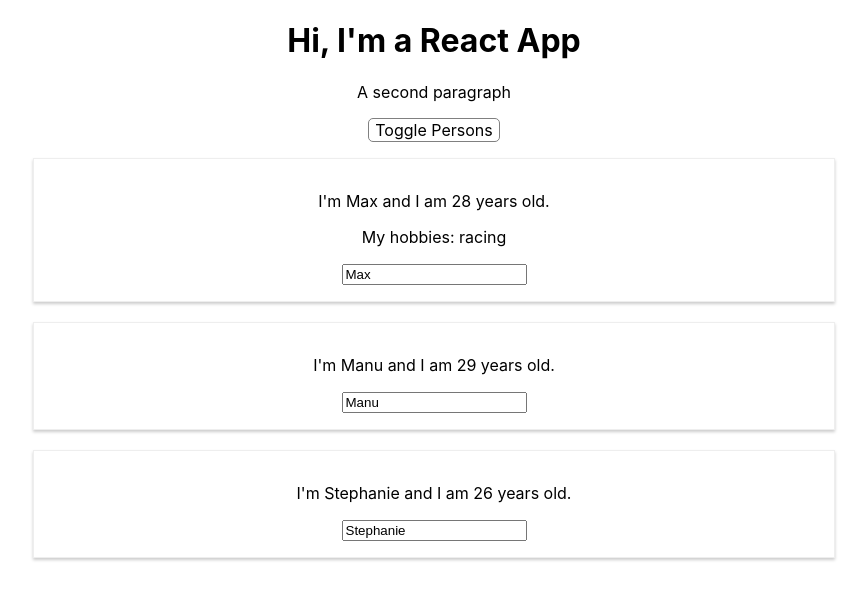
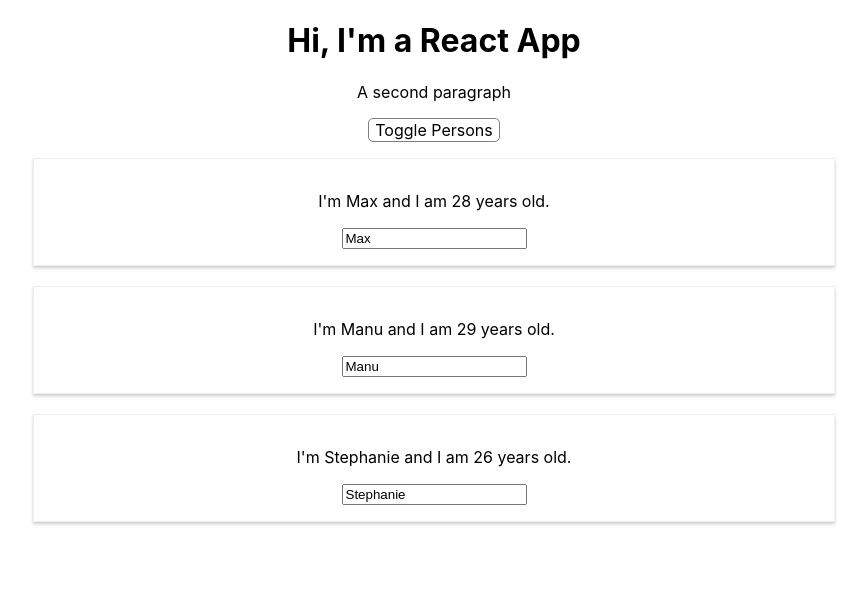
Before and after one commit to nictrey30/academind-complete-react, a React (Create React App) app in the folder 2-list-conditionals/react-list-condtionals/: page / in a window 1280 px wide. Shown: the top 600 px of the page, without its empty margins (206-1073 px from the left). Built offline with nearby package versions, Linux system fonts and the light colour scheme.

Commit message:
passing function with arguments with props to children

```diff
--- a/2-list-conditionals/react-list-condtionals/src/App.js
+++ b/2-list-conditionals/react-list-condtionals/src/App.js
@@ -21,38 +21,9 @@ class App extends Component {
     togglePersons: true
   };
 
-  handleSwitchNames = (newName) => {
-    this.setState({
-      persons: [
-        {
-          name: newName,
-          age: 28
-        },
-        {
-          name: 'Manu',
-          age: 29
-        },
-        {
-          name: 'Stephanie',
-          age: 26
-        }
-      ]
-    });
+  handleNameChanged = (e, index) => {
+    console.log(e.target.value, index);
   };
-
-  handleNameChanged = (e) => {
-    this.setState({
-      persons: this.state.persons.map((person, index) =>
-        index === 0
-          ? {
-              name: e.target.value,
-              age: person.age
-            }
-          : person
-      )
-    });
-  };
-
   // toggle some property that decide either we display the div with Persons or not
   handleTogglePersons = () => {
     this.setState({ togglePersons: !this.state.togglePersons });
@@ -75,24 +46,17 @@ class App extends Component {
     if (this.state.togglePersons) {
       persons = (
         <div>
-          <Person
-            name={this.state.persons[0].name}
-            age={this.state.persons[0].age}
-            handleSwitchNames={this.handleSwitchNames}
-            handleNameChanged={this.handleNameChanged}
-          >
-            My hobbies: racing
-          </Person>
-          <Person
-            name={this.state.persons[1].name}
-            age={this.state.persons[1].age}
-            handleSwitchNames={this.handleSwitchNames}
-          />
-          <Person
-            name={this.state.persons[2].name}
-            age={this.state.persons[2].age}
-            handleSwitchNames={this.handleSwitchNames}
-          />
+          {this.state.persons.map((person, index) => {
+            return (
+              <Person
+                key={index}
+                index={index}
+                name={person.name}
+                age={person.age}
+                handleNameChanged={this.handleNameChanged}
+              />
+            );
+          })}
         </div>
       );
     }
--- a/2-list-conditionals/react-list-condtionals/src/components/Person.js
+++ b/2-list-conditionals/react-list-condtionals/src/components/Person.js
@@ -4,12 +4,7 @@ import '../css/Person.css';
 const Person = (props) => {
   return (
     <div className='Person'>
-      <p
-        // pass method to the state that change the state of the parent component
-        onClick={() => {
-          props.handleSwitchNames('Ana-Maria');
-        }}
-      >
+      <p>
         I'm {props.name} and I am {props.age} years old.
       </p>
       <p>{props.children}</p>
@@ -17,7 +12,7 @@ const Person = (props) => {
       <input
         type='text'
         defaultValue={props.name}
-        onChange={props.handleNameChanged}
+        onChange={(e) => props.handleNameChanged(e, props.index)}
       />
     </div>
   );
```
